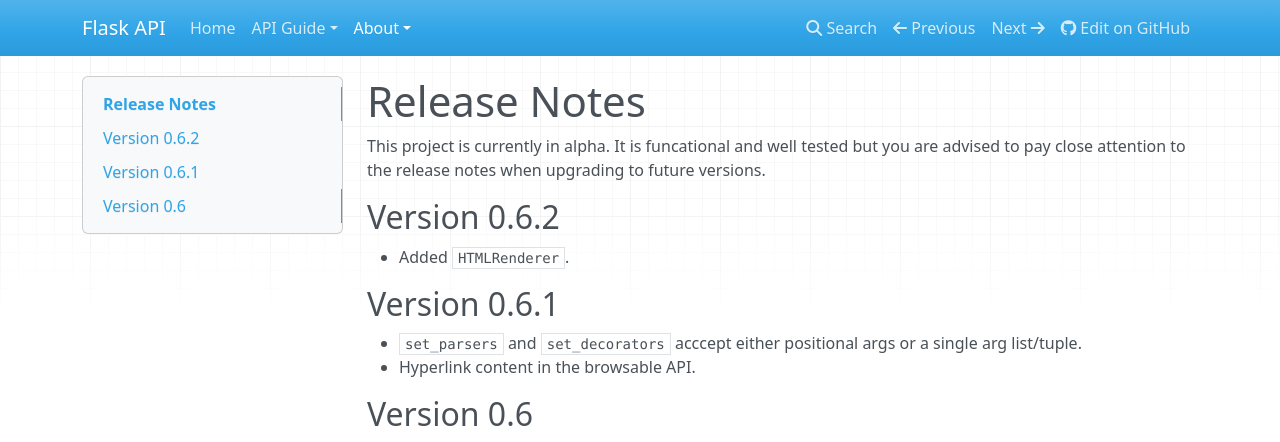
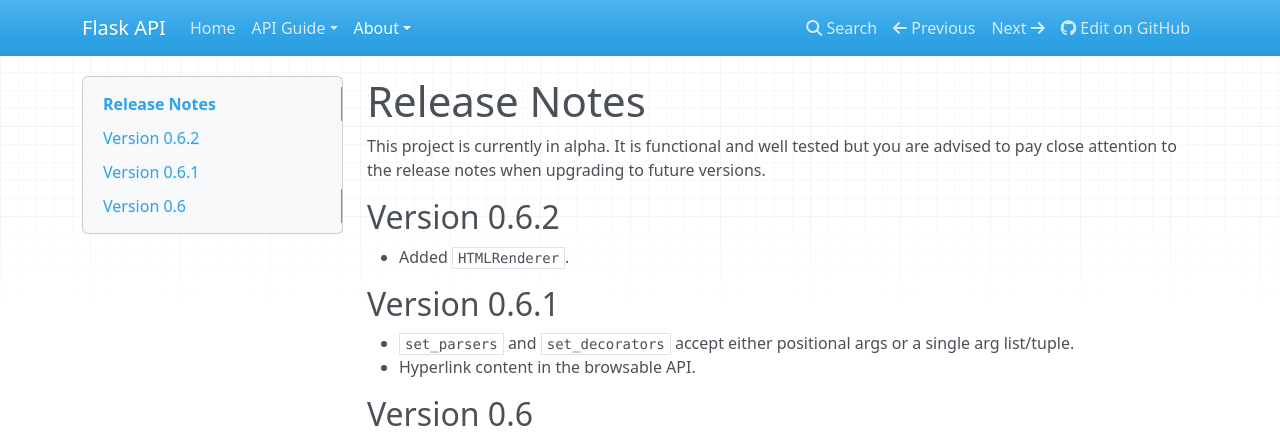
Before and after one commit to flask-api/flask-api, an MkDocs documentation site: the page built from docs/about/release-notes.md, in a window 1280 px wide. Shown: the top 442 px of the page. Built offline with MkDocs 1.6.1, drawn with Linux system fonts in a browser that asks for light colours; nearby versions of some CDN libraries; old or Windows-style settings are respelled for this version of MkDocs.

Commit message:
some minor spelling/cleanup for docs

```diff
--- a/docs/about/release-notes.md
+++ b/docs/about/release-notes.md
@@ -1,6 +1,6 @@
 # Release Notes
 
-This project is currently in alpha.  It is funcational and well tested but you are advised to pay close attention to the release notes when upgrading to future versions.
+This project is currently in alpha.  It is functional and well tested but you are advised to pay close attention to the release notes when upgrading to future versions.
 
 ## Version 0.6.2
 
@@ -8,7 +8,7 @@ This project is currently in alpha.  It is funcational and well tested but you a
 
 ## Version 0.6.1
 
-* `set_parsers` and `set_decorators` acccept either positional args or a single arg list/tuple.
+* `set_parsers` and `set_decorators` accept either positional args or a single arg list/tuple.
 * Hyperlink content in the browsable API.
 
 ## Version 0.6
```
Also changed, not shown: README.md (+3 -3 lines), docs/api-guide/exceptions.md (+1 -1 lines).
